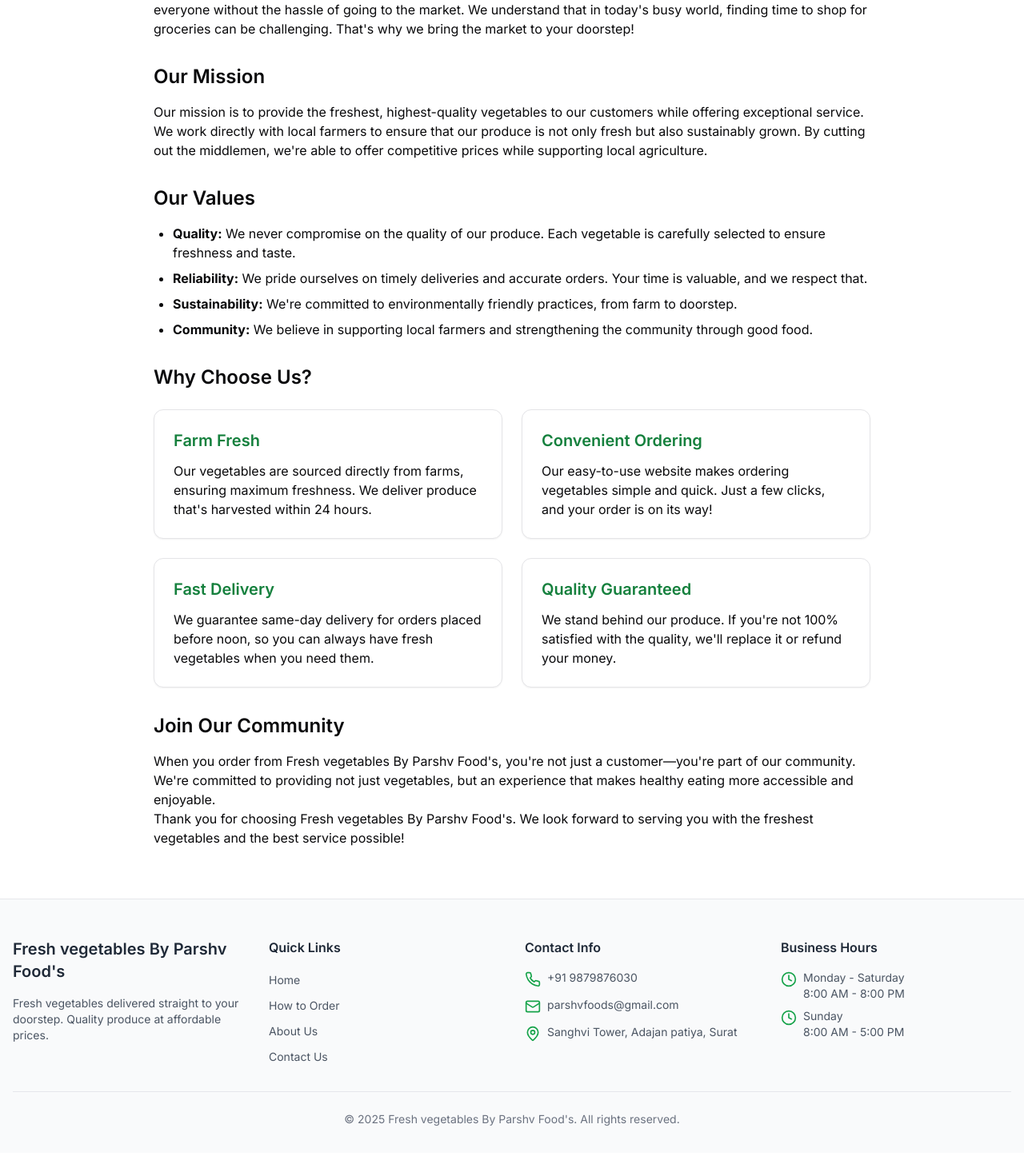
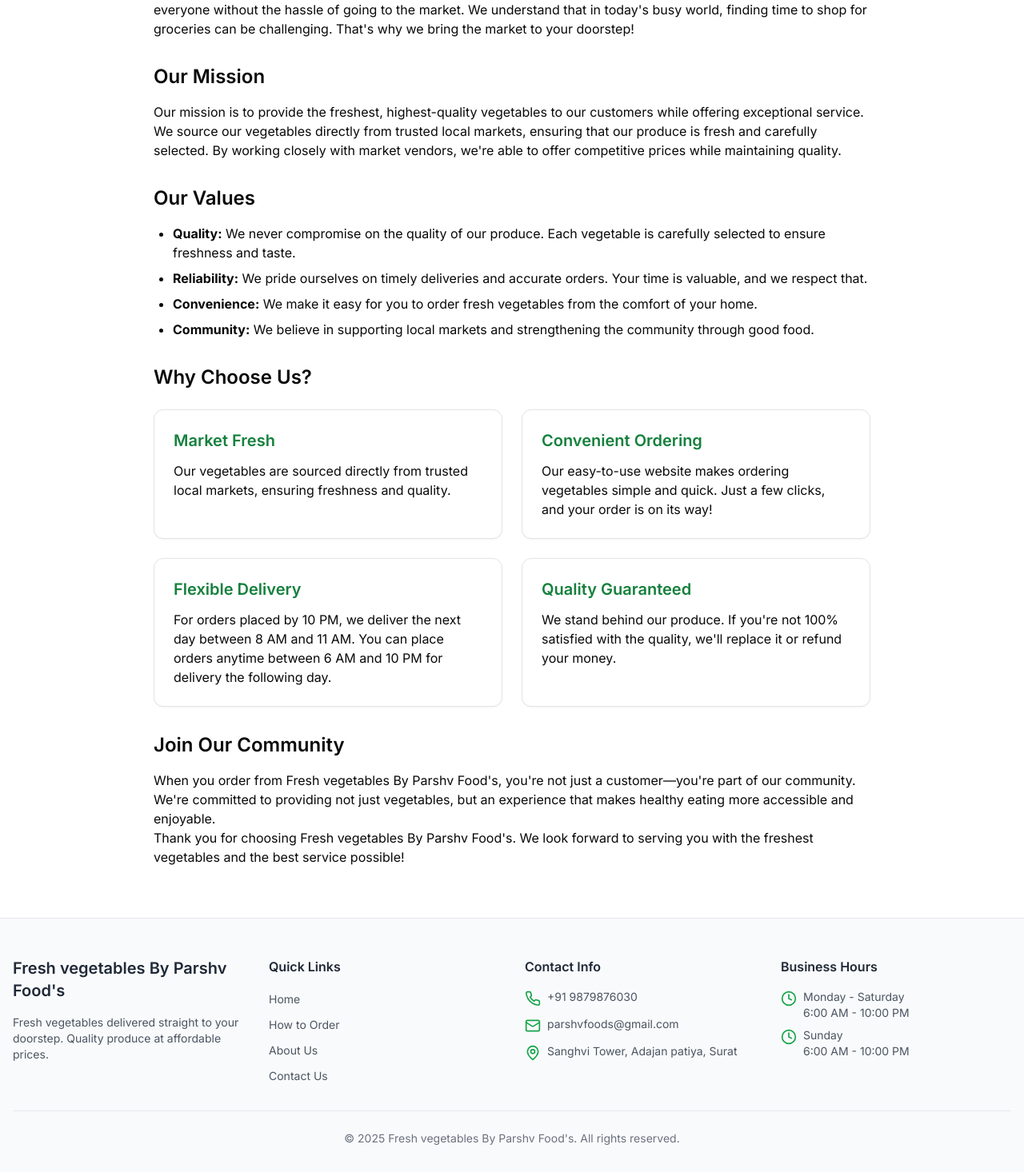
Before and after one commit to Adi555-M/veggie-order-magic-89, a React (Vite) app: page /about in a window 1280 px wide. Shown: the part 276-1742 px from the top of the page at 80% size. Before the commit the page ends 1718 px from the top, so only its background shows below. Built offline with nearby package versions, Linux system fonts and the light colour scheme.

Commit message:
Update About page content
Updates the About page to reflect sourcing from local markets and specifies delivery and ordering hours.

```diff
--- a/src/components/Footer.tsx
+++ b/src/components/Footer.tsx
@@ -65,14 +65,14 @@ const Footer = () => {
                 <Clock className="h-5 w-5 text-veggie-600 mr-2 mt-0.5" />
                 <div>
                   <p className="text-sm text-gray-600">Monday - Saturday</p>
-                  <p className="text-sm text-gray-600">8:00 AM - 8:00 PM</p>
+                  <p className="text-sm text-gray-600">6:00 AM - 10:00 PM</p>
                 </div>
               </li>
               <li className="flex items-start mt-2">
                 <Clock className="h-5 w-5 text-veggie-600 mr-2 mt-0.5" />
                 <div>
                   <p className="text-sm text-gray-600">Sunday</p>
-                  <p className="text-sm text-gray-600">8:00 AM - 5:00 PM</p>
+                  <p className="text-sm text-gray-600">6:00 AM - 10:00 PM</p>
                 </div>
               </li>
             </ul>
--- a/src/pages/About.tsx
+++ b/src/pages/About.tsx
@@ -22,22 +22,22 @@ const About = () => {
 
               <h2 className="text-2xl font-semibold mt-8 mb-4">Our Mission</h2>
               <p>
-                Our mission is to provide the freshest, highest-quality vegetables to our customers while offering exceptional service. We work directly with local farmers to ensure that our produce is not only fresh but also sustainably grown. By cutting out the middlemen, we're able to offer competitive prices while supporting local agriculture.
+                Our mission is to provide the freshest, highest-quality vegetables to our customers while offering exceptional service. We source our vegetables directly from trusted local markets, ensuring that our produce is fresh and carefully selected. By working closely with market vendors, we're able to offer competitive prices while maintaining quality.
               </p>
 
               <h2 className="text-2xl font-semibold mt-8 mb-4">Our Values</h2>
               <ul className="list-disc pl-6 space-y-2">
                 <li><strong>Quality:</strong> We never compromise on the quality of our produce. Each vegetable is carefully selected to ensure freshness and taste.</li>
                 <li><strong>Reliability:</strong> We pride ourselves on timely deliveries and accurate orders. Your time is valuable, and we respect that.</li>
-                <li><strong>Sustainability:</strong> We're committed to environmentally friendly practices, from farm to doorstep.</li>
-                <li><strong>Community:</strong> We believe in supporting local farmers and strengthening the community through good food.</li>
+                <li><strong>Convenience:</strong> We make it easy for you to order fresh vegetables from the comfort of your home.</li>
+                <li><strong>Community:</strong> We believe in supporting local markets and strengthening the community through good food.</li>
               </ul>
 
               <h2 className="text-2xl font-semibold mt-8 mb-4">Why Choose Us?</h2>
               <div className="grid md:grid-cols-2 gap-6 mt-6">
                 <div className="bg-white p-6 rounded-lg shadow-sm border">
-                  <h3 className="text-xl font-semibold mb-3 text-veggie-700">Farm Fresh</h3>
-                  <p>Our vegetables are sourced directly from farms, ensuring maximum freshness. We deliver produce that's harvested within 24 hours.</p>
+                  <h3 className="text-xl font-semibold mb-3 text-veggie-700">Market Fresh</h3>
+                  <p>Our vegetables are sourced directly from trusted local markets, ensuring freshness and quality.</p>
                 </div>
 
                 <div className="bg-white p-6 rounded-lg shadow-sm border">
@@ -46,8 +46,8 @@ const About = () => {
                 </div>
 
                 <div className="bg-white p-6 rounded-lg shadow-sm border">
-                  <h3 className="text-xl font-semibold mb-3 text-veggie-700">Fast Delivery</h3>
-                  <p>We guarantee same-day delivery for orders placed before noon, so you can always have fresh vegetables when you need them.</p>
+                  <h3 className="text-xl font-semibold mb-3 text-veggie-700">Flexible Delivery</h3>
+                  <p>For orders placed by 10 PM, we deliver the next day between 8 AM and 11 AM. You can place orders anytime between 6 AM and 10 PM for delivery the following day.</p>
                 </div>
 
                 <div className="bg-white p-6 rounded-lg shadow-sm border">
--- a/src/pages/HowToOrder.tsx
+++ b/src/pages/HowToOrder.tsx
@@ -56,7 +56,11 @@ const HowToOrder = () => {
   const faqs = [
     {
       question: 'What are your delivery timings?',
-      answer: 'We deliver between 9:00 AM and 7:00 PM every day. You\'ll receive your order on the same day if placed before 12 PM, or the next day for later orders.'
+      answer: 'We deliver between 8:00 AM and 11:00 AM the next day for all orders placed by 10:00 PM.'
+    },
+    {
+      question: 'What are your ordering hours?',
+      answer: 'You can place orders anytime between 6:00 AM and 10:00 PM for next-day delivery.'
     },
     {
       question: 'Is there a minimum order value?',
```
